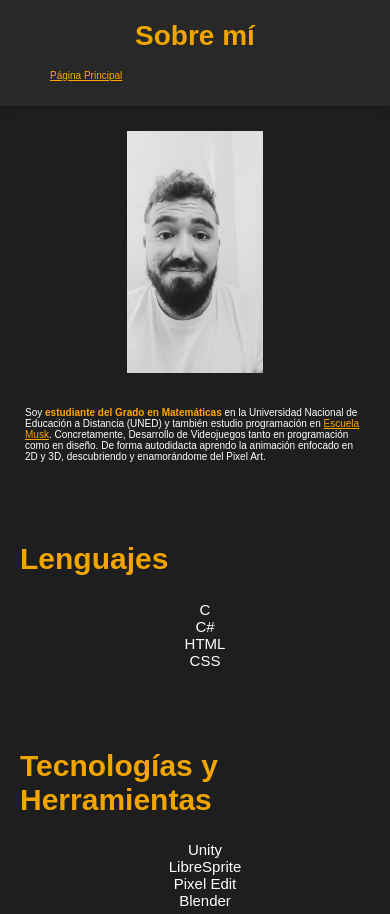
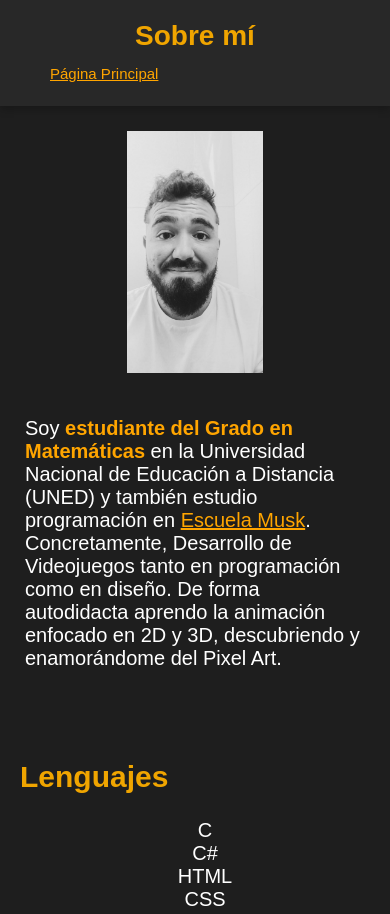
Before and after one commit to RuuRoger/Portfolio, a plain HTML site: page RogerLozano.html in a window 390 px wide. Shown: the top 914 px of the page. Drawn offline with Linux system fonts and the light colour scheme.

Commit message:
Text
I changed font-size in mobile version

```diff
--- a/stylesRogerLozano.css
+++ b/stylesRogerLozano.css
@@ -205,7 +205,7 @@ footer {
     }
 
     .firstPage a {
-        font-size: 10px;
+        font-size: 15px;
     }
 
     .presentation {
@@ -223,12 +223,12 @@ footer {
     }
 
     .presentationText {
-        font-size: 10px;
+        font-size: 20px;
         padding-top: 20px;
     }
 
     #muskLink{
-        font-size: 10px;
+        font-size: 20px;
     }
 
     .lenguages, .technologies {
@@ -241,7 +241,7 @@ footer {
 
     .languagesList, .technologiesList {
         padding-right: 20px;
-        font-size: 15px;
+        font-size: 20px;
     }
 
     .contact {
```
